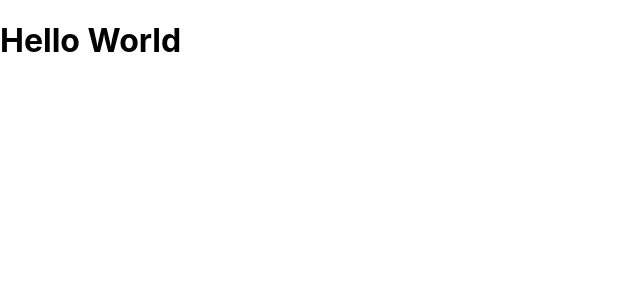
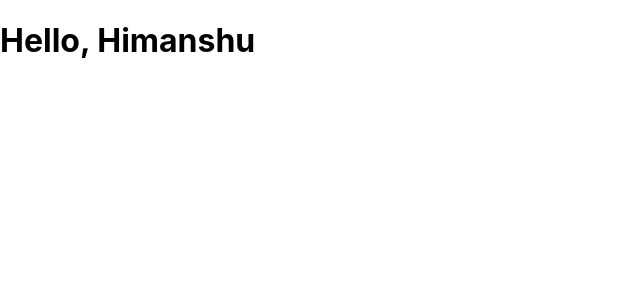
Before and after one commit to HimanshuAgrahari07/react-training, a React (Create React App) app: page / in a window 1280 px wide. Shown: the top 300 px of the page, without its empty margins (0-640 px from the left). Built offline with nearby package versions, Linux system fonts and the light colour scheme.

Commit message:
Render components with there props passed

```diff
--- a/src/App.js
+++ b/src/App.js
@@ -1,8 +1,9 @@
 import './App.css';
+import Welcome from './Components/Welcome'
 
 function App() {
   return (
-    <h1>Hello World</h1>
+    <Welcome name="Himanshu"/>
   );
 }
 
--- /dev/null
+++ b/src/Components/Welcome.js
@@ -0,0 +1,14 @@
+import React from 'react';
+
+class Welcome extends React.Component {
+    constructor(props) {
+        super(props);
+        this.name = props.name;
+    }
+
+    render() {
+        return <h1>Hello, {this.name}</h1>;
+    }
+}
+
+export default Welcome
```
Also changed, not shown: 1 other file (tests, documents, lock files or other folders).
